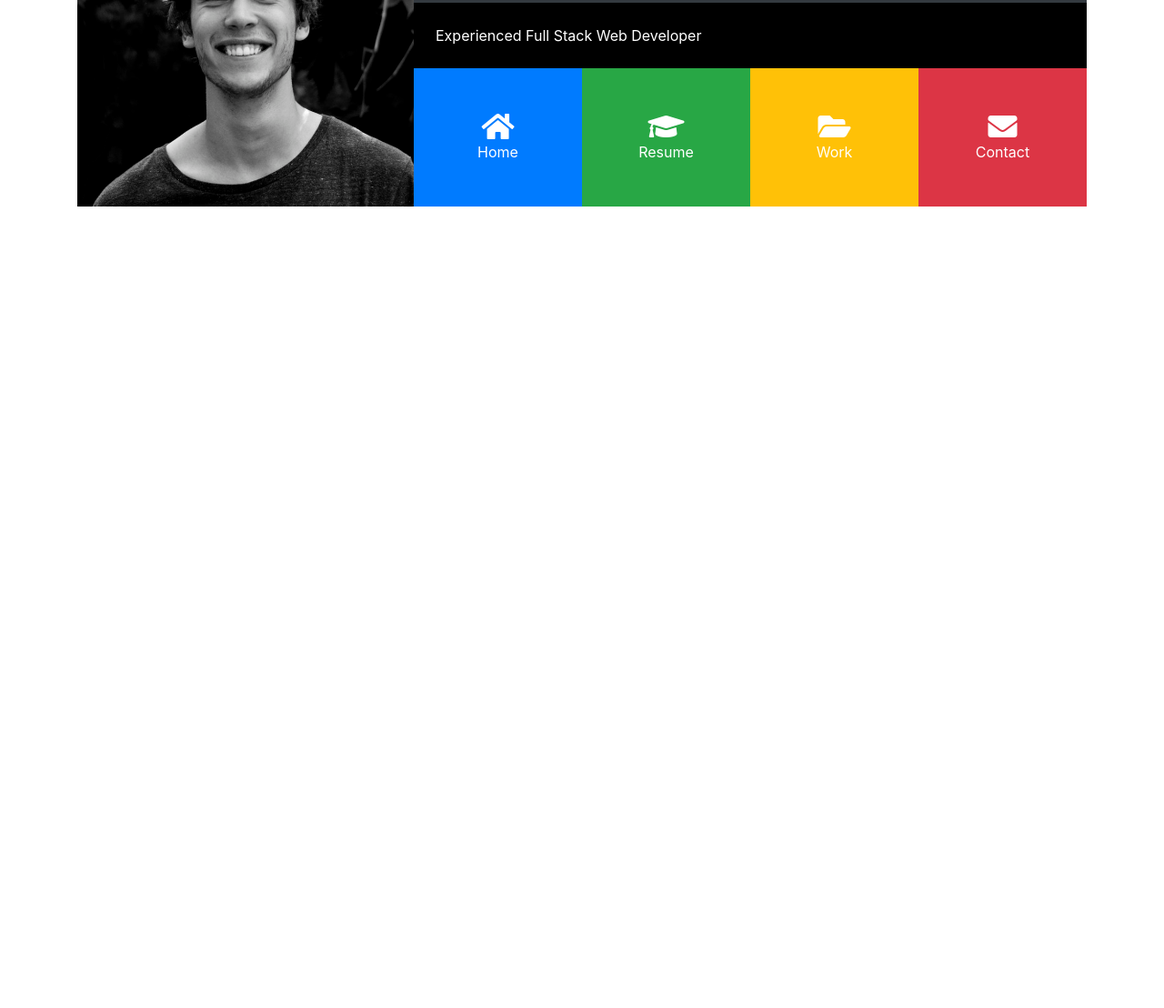
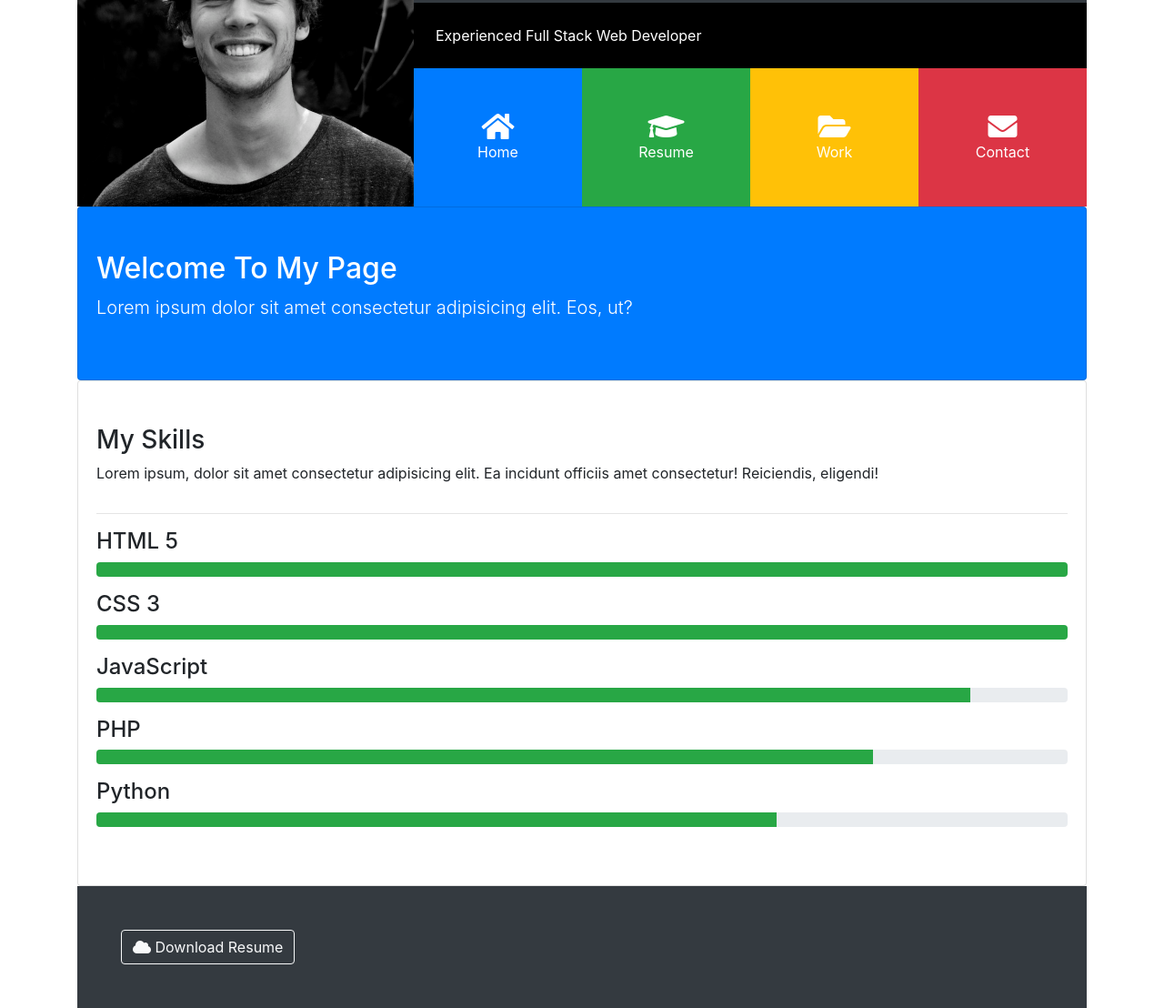
Before and after one commit to rmlowe/portfoliogrid, a plain HTML site: page index.html in a window 1280 px wide. Shown: the part 168-1276 px from the top of the page at 91% size. Before the commit the page ends 800 px from the top, so only its background shows below. Drawn offline with nearby package versions, Linux system fonts and the light colour scheme.

Commit message:
Home Collapse Content

```diff
--- a/index.html
+++ b/index.html
@@ -72,6 +72,52 @@
         </div>
       </div>
     </header>
+
+    <!-- HOME -->
+    <div id="home" class="collapse show">
+      <div class="card card-body bg-primary text-white py-5">
+        <h2>Welcome To My Page</h2>
+        <p class="lead">Lorem ipsum dolor sit amet consectetur adipisicing elit. Eos, ut?</p>
+      </div>
+
+      <div class="card card-body py-5">
+        <h3>My Skills</h3>
+        <p>Lorem ipsum, dolor sit amet consectetur adipisicing elit. Ea incidunt officiis amet consectetur! Reiciendis, eligendi!</p>
+        <hr>
+        <h4>HTML 5</h4>
+        <div class="progress mb-3">
+          <div class="progress-bar bg-success" style="width:100%"></div>
+        </div>
+        <h4>CSS 3</h4>
+        <div class="progress mb-3">
+          <div class="progress-bar bg-success" style="width:100%"></div>
+        </div>
+        <h4>JavaScript</h4>
+        <div class="progress mb-3">
+          <div class="progress-bar bg-success" style="width:90%"></div>
+        </div>
+        <h4>PHP</h4>
+        <div class="progress mb-3">
+          <div class="progress-bar bg-success" style="width:80%"></div>
+        </div>
+        <h4>Python</h4>
+        <div class="progress mb-3">
+          <div class="progress-bar bg-success" style="width:70%"></div>
+        </div>
+      </div>
+    </div>
+
+
+    <!-- FOOTER -->
+    <footer id="main-footer" class="p-5 bg-dark text-white">
+      <div class="row">
+        <div class="col-md-6">
+          <a href="#" class="btn btn-outline-light">
+            <i class="fas fa-cloud"></i> Download Resume
+          </a>
+        </div>
+      </div>
+    </footer>
   </div>
 
 
```
